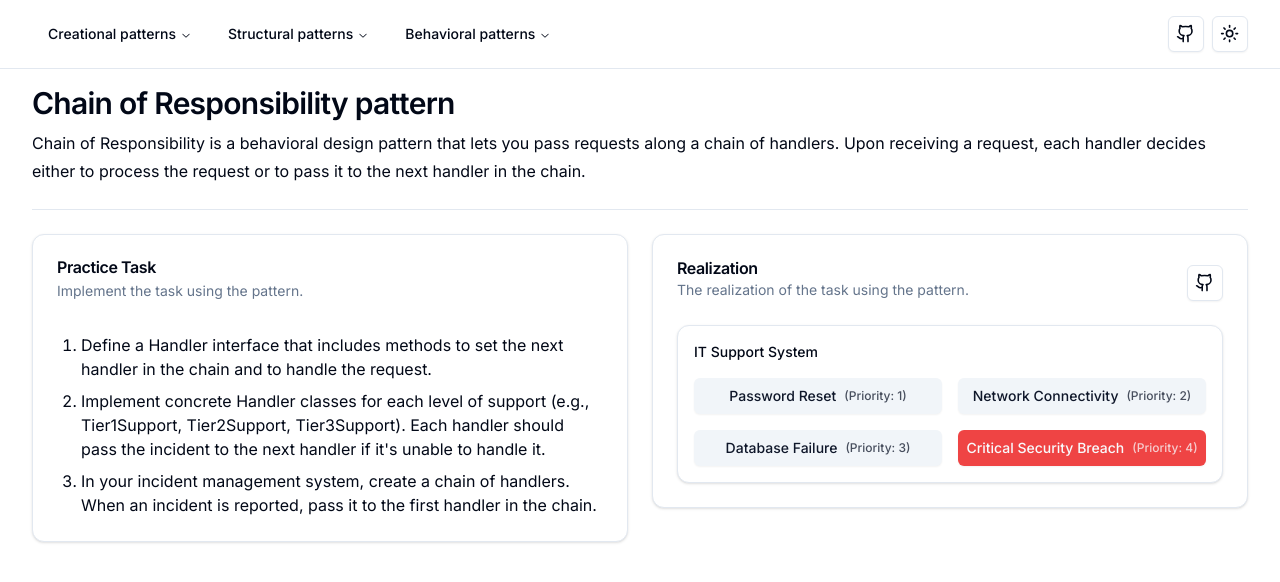
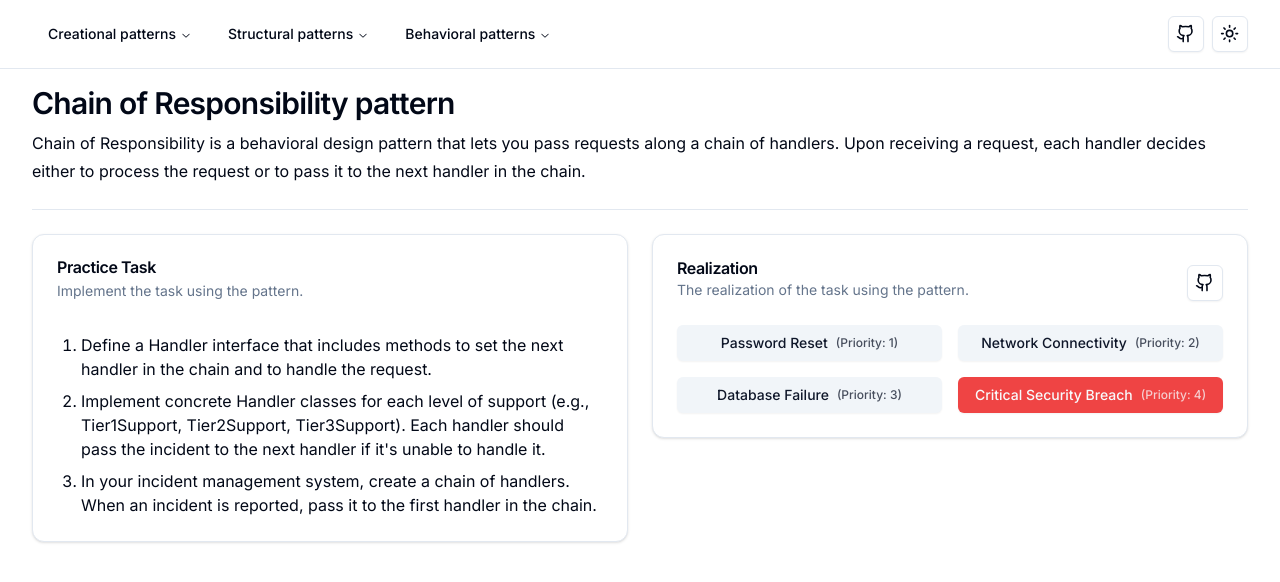
Before and after one commit to oleksandr-kondratiev/design-patters, a Next.js app: page /behavioral/chain-of-responsibility in a window 1280 px wide. Shown: the top 582 px of the page. Built offline with nearby package versions, Linux system fonts and the light colour scheme.

Commit message:
Update layout

```diff
--- a/src/patterns/chain-of-responsibility/chain-of-responsibility.tsx
+++ b/src/patterns/chain-of-responsibility/chain-of-responsibility.tsx
@@ -4,7 +4,6 @@ import React, { useState } from "react";
 import { toast } from "sonner";
 
 // components
-import { Card } from "@/components/ui/card";
 import { Button } from "@/components/ui/button";
 
 interface IssueHandler {
@@ -111,17 +110,13 @@ export const ChainOfResponsibility = () => {
 
   return (
     <div className="w-full space-y-4">
-      <Card className="p-4">
-        <h3 className="mb-4 text-sm font-medium">IT Support System</h3>
       <div className="grid grid-cols-2 gap-4">
         {issues.map((issue, index) => (
           <Button
             key={index}
             className="w-full"
             onClick={() => supportChain.handle(issue.name, issue.priority)}
-              variant={
-                index === issues.length - 1 ? "destructive" : "secondary"
-              }
+            variant={index === issues.length - 1 ? "destructive" : "secondary"}
           >
             {issue.name}
             <span className="ml-2 text-xs opacity-75">
@@ -130,7 +125,6 @@ export const ChainOfResponsibility = () => {
           </Button>
         ))}
       </div>
-      </Card>
     </div>
   );
 };
```
Lines whose indentation alone changed are shown as unchanged.
